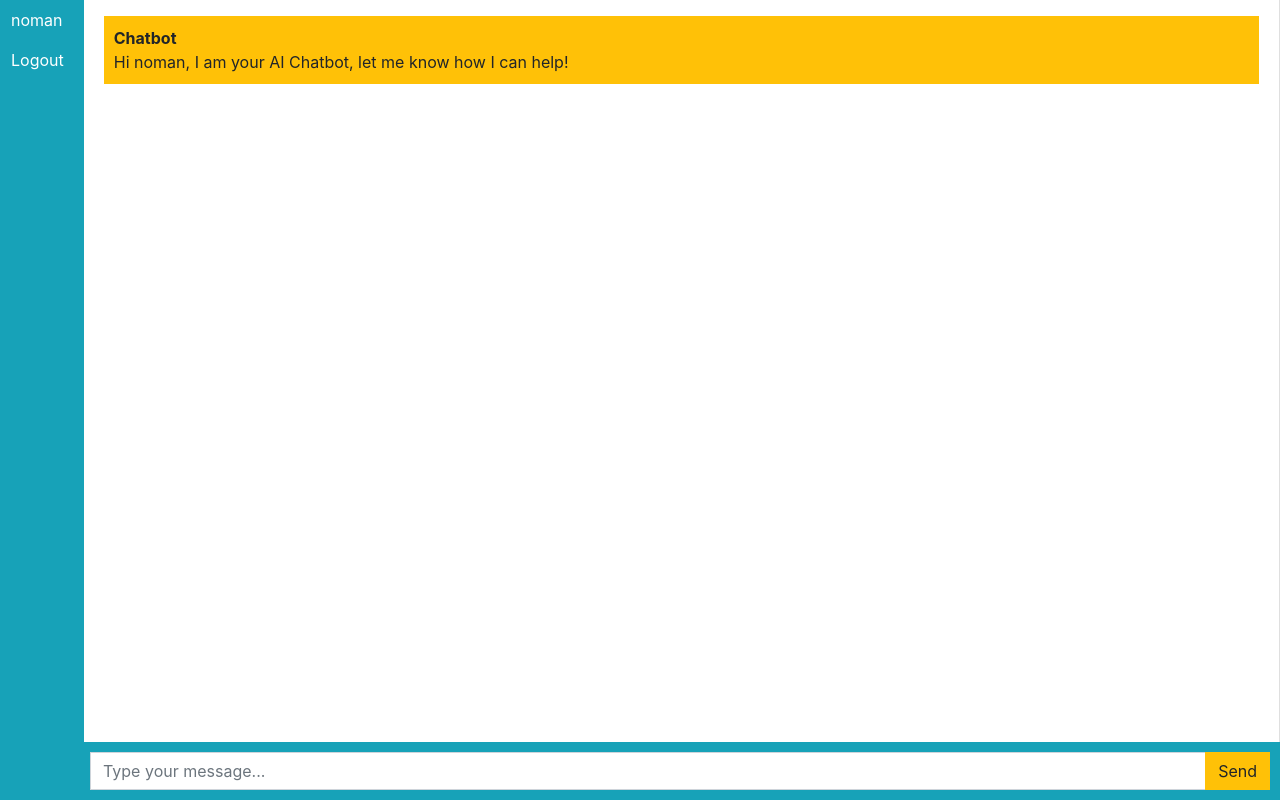
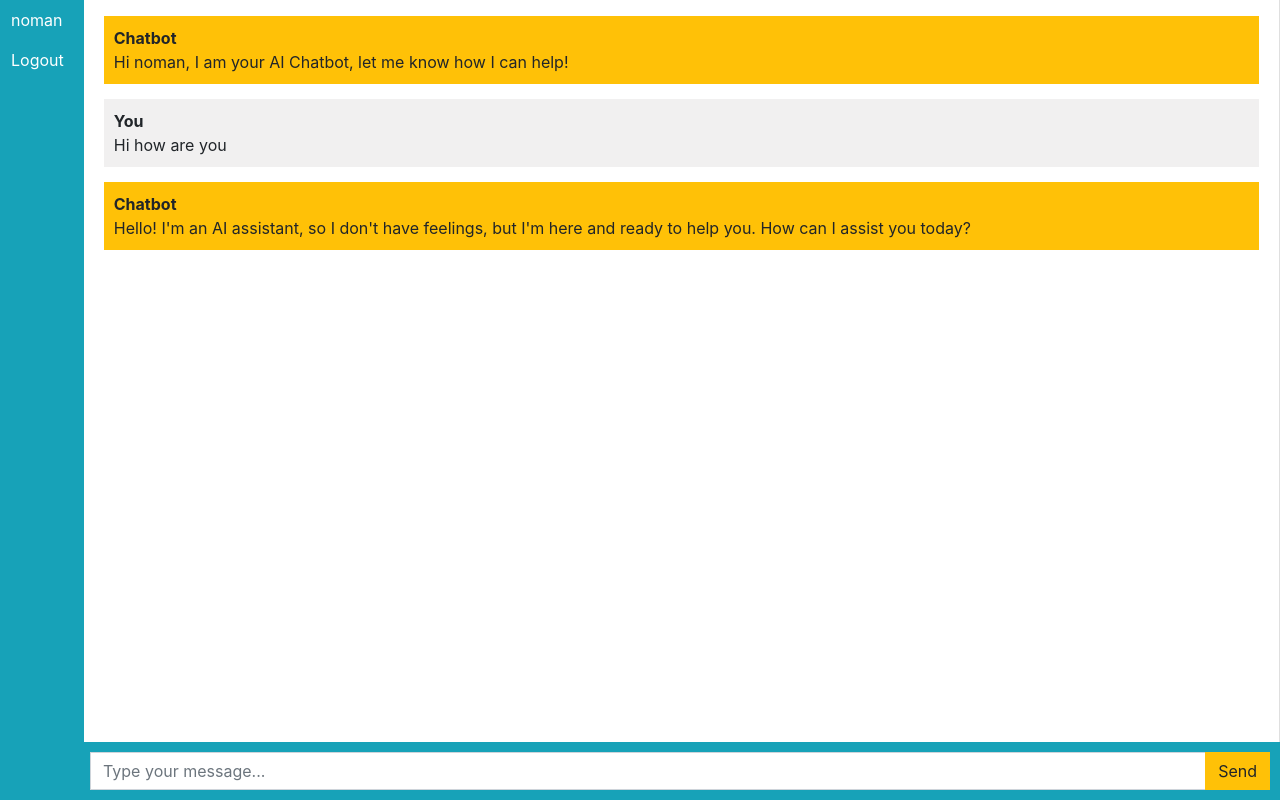
Before and after one commit to numahn/python-gpt, a Django app: page /chatbot in a window 1280 px wide. Run offline with Django 4.2, Linux system fonts and the light colour scheme; a user stored in the database is signed in; data comes from the database, SQL or seed files in the repository; both versions use the stored data as it was after the commit; some libraries are stand-ins or nearby versions.

Commit message:
enabled chat history

```diff
--- a/chatbot/views.py
+++ b/chatbot/views.py
@@ -1,10 +1,15 @@
 from dotenv import load_dotenv
 import os
+
 from django.shortcuts import render, redirect
 from django.http import JsonResponse
 import openai
+
 from django.contrib import auth
 from django.contrib.auth.models import User
+from .models import Chat
+from django.utils import timezone
+
 load_dotenv()
 
 openai.api_key = os.environ.get("API_KEY")
@@ -22,11 +27,15 @@ def askOpenai(message):
     return answer
 
 def chatbot(req):
+    chats = Chat.objects.filter(user=req.user)
+
     if req.method == 'POST':
         message = req.POST.get('message')
         response = askOpenai(message)
+        chat = Chat(user=req.user, message=message, response=response, created_at=timezone.now)
+        chat.save()
         return JsonResponse({'message': message, 'response': response})
-    return render(req, 'chatbot.html')
+    return render(req, 'chatbot.html', {'chats': chats})
 
 def login(req):
     if req.method == 'POST':
--- a/templates/chatbot.html
+++ b/templates/chatbot.html
@@ -74,6 +74,7 @@
 
     <div class="card-body messages-box">
       <ul class="list-unstyled messages-list">
+        {% if chat|length == 0 %}
           <li class="message received">
             <div class="message-text">
               <div class="message-sender">
@@ -84,6 +85,35 @@
               </div>
             </div>
           </li>
+        {% endif %}
+
+        {% for chat in chats %}
+          {% if chat.user == request.user %}
+             <li class="message sent">
+              <div class="message-text">
+                <div class="message-sender">
+                  <b>You</b>
+                </div>
+                <div class="message-content">
+                  {{chat.message}}
+                </div>
+              </div>
+            </li>
+
+            <li class="message received">
+              <div class="message-text">
+                <div class="message-sender">
+                  <b>Chatbot</b>
+                </div>
+                <div class="message-content">
+                  {{chat.response}}
+                </div>
+              </div>
+            </li>
+
+          {% endif %}
+
+        {% endfor %}
       </ul>
     </div>
     <br /><br />
```
Also changed, not shown: db.sqlite3. Lines whose indentation alone changed are shown as unchanged.
